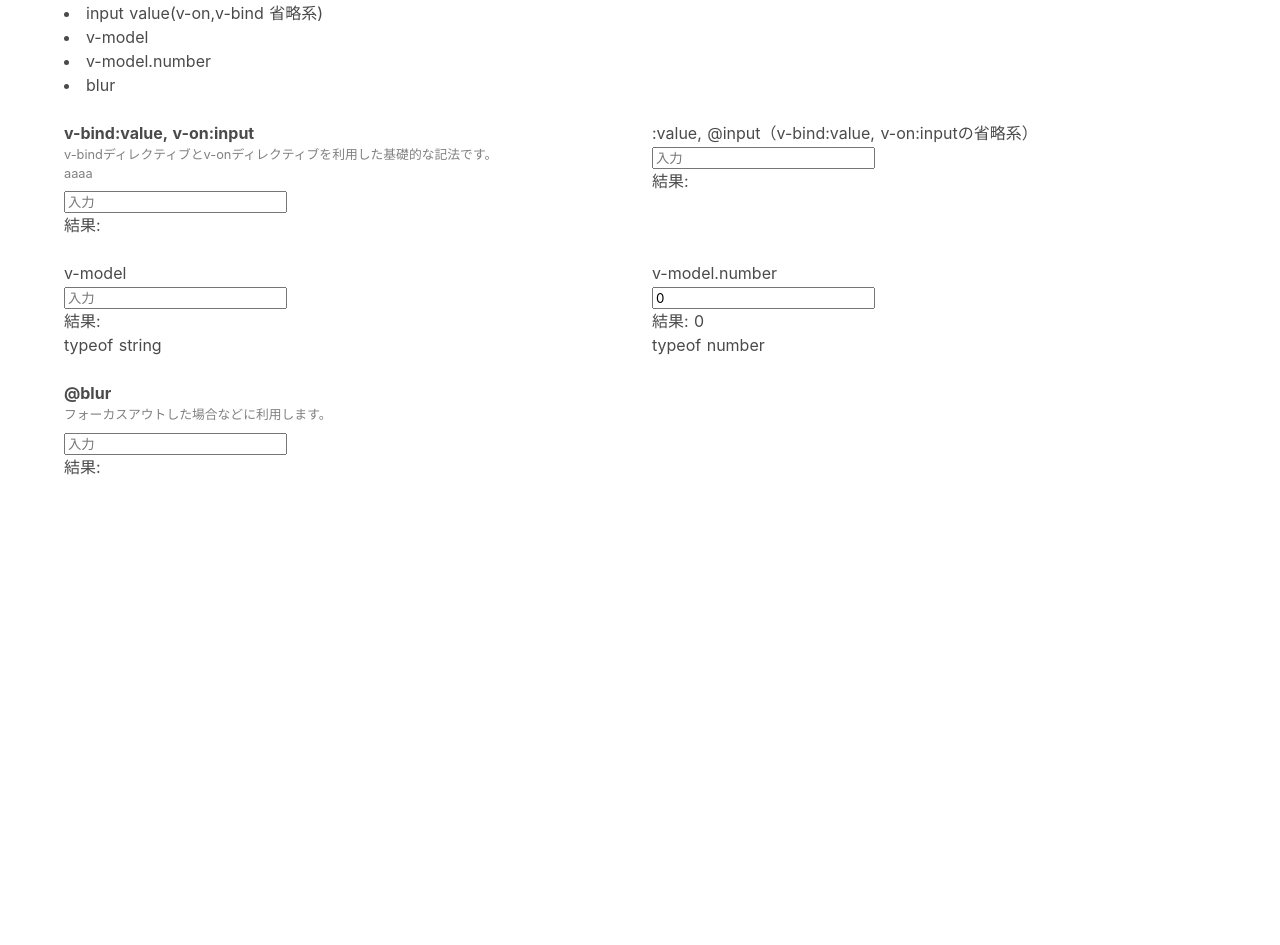
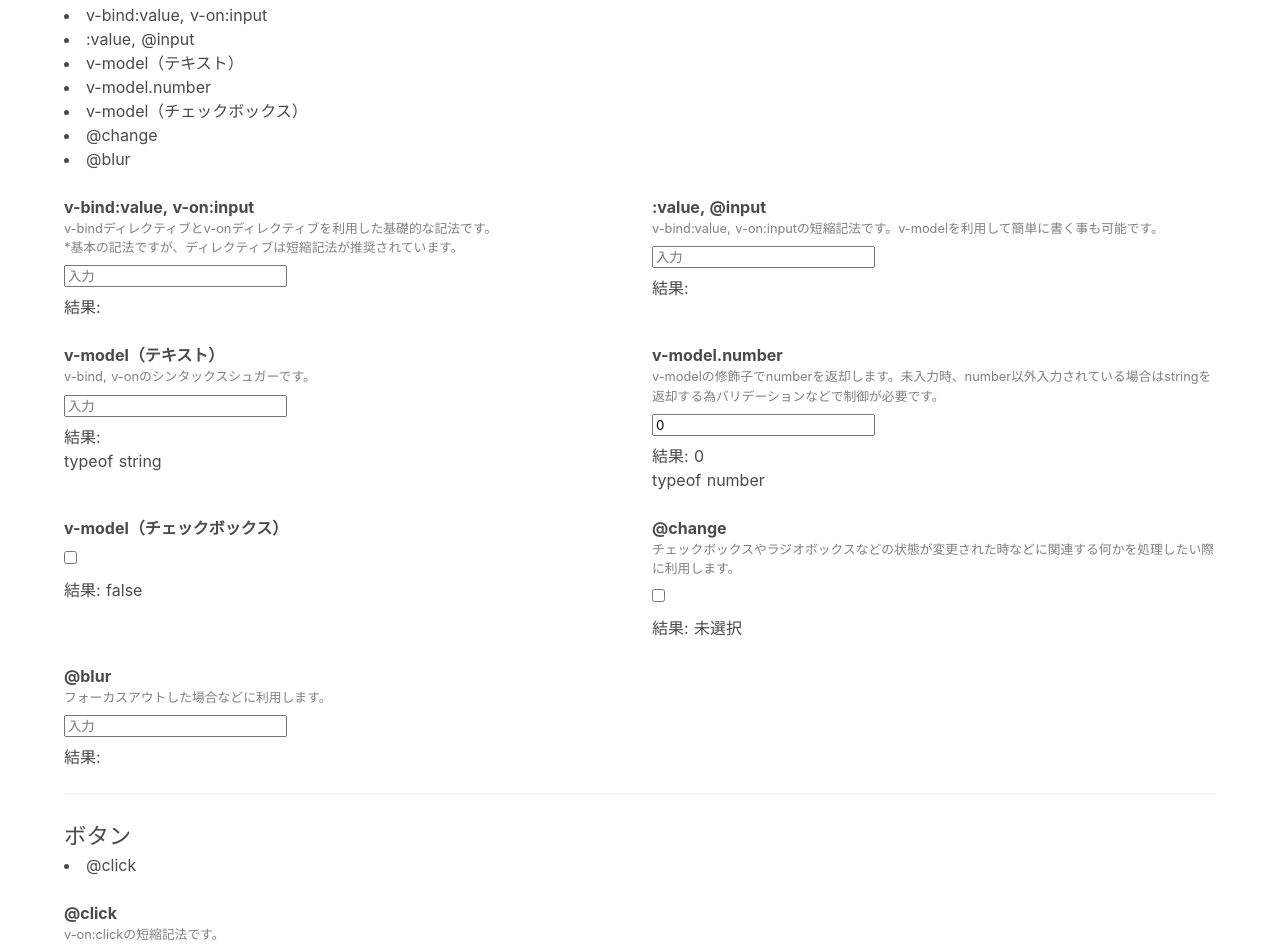
Before and after one commit to ND-share/codesandbox, a Nuxt app: page / in a window 1280 px wide. Shown: the part 167-1112 px from the top of the page. Before the commit the page ends 800 px from the top, so only its background shows below. Built offline with nearby package versions, Linux system fonts and the light colour scheme.

Commit message:
update cssをglobalへ変更

```diff
--- /dev/null
+++ b/assets/style/app.scss
@@ -0,0 +1,23 @@
+h1 {
+  font-size: 1.6em;
+}
+
+h2 {
+  font-size: 1.4em;
+}
+
+ul {
+  list-style-position: inside;
+  list-style-type: disc;
+}
+
+dl {
+  margin: 0 0 6px;
+  dt {
+    font-weight: bold;
+  }
+  dd {
+    color: gray;
+    font-size: 0.8em;
+  }
+}
--- a/nuxt.config.js
+++ b/nuxt.config.js
@@ -17,7 +17,8 @@ export default {
 
   // Global CSS: https://go.nuxtjs.dev/config-css
   css: [
-    'bulma'
+    'bulma',
+    '~/assets/style/app.scss'
   ],
 
   // Plugins to run before rendering page: https://go.nuxtjs.dev/config-plugins
--- a/pages/index.vue
+++ b/pages/index.vue
@@ -1,18 +1,21 @@
 <template>
   <section class="section">
     <div class="container">
-      <h1 class="mb-5">Capter1</h1>
-
+      <h1>Capter1 イベントハンドリング</h1>
+      <hr />
+      <section>
         <article>
-        <h2>データ入力系</h2>
+          <h2>フォーム入力</h2>
           <div class="columns">
             <div class="column is-12">
               <ul>
-              <li>input value(v-on,v-bind)</li>
-              <li>input value(v-on,v-bind 省略系)</li>
-              <li>v-model</li>
+                <li>v-bind:value, v-on:input</li>
+                <li>:value, @input</li>
+                <li>v-model（テキスト）</li>
                 <li>v-model.number</li>
-              <li>blur</li>
+                <li>v-model（チェックボックス）</li>
+                <li>@change</li>
+                <li>@blur</li>
               </ul>
             </div>
           </div>
@@ -23,7 +26,7 @@
                 <dt>v-bind:value, v-on:input</dt>
                 <dd>
                   v-bindディレクティブとv-onディレクティブを利用した基礎的な記法です。<br />
-                aaaa
+                  *基本の記法ですが、ディレクティブは短縮記法が推奨されています。
                 </dd>
               </dl>
               <input
@@ -32,40 +35,75 @@
                 placeholder="入力"
                 v-on:input="bindMessage = $event.target.value"
               />
-            <p>結果: {{ bindMessage }}</p>
+              <p class="mt-2">結果: {{ bindMessage }}</p>
             </div>
 
             <div class="column is-6">
-            <h3>:value, @input（v-bind:value, v-on:inputの省略系）</h3>
+              <dl>
+                <dt>:value, @input</dt>
+                <dd>
+                  v-bind:value,
+                  v-on:inputの短縮記法です。v-modelを利用して簡単に書く事も可能です。
+                </dd>
+              </dl>
               <input
                 type="text"
                 :value="omittedMessage"
                 placeholder="入力"
                 @input="omittedMessage = $event.target.value"
               />
-            <p>結果: {{ omittedMessage }}</p>
+              <p class="mt-2">結果: {{ omittedMessage }}</p>
             </div>
 
             <div class="column is-6">
-            <h3>v-model</h3>
+              <dl>
+                <dt>v-model（テキスト）</dt>
+                <dd>v-bind, v-onのシンタックスシュガーです。</dd>
+              </dl>
               <input v-model="modelMessage" type="text" placeholder="入力" />
-            <p>結果: {{ modelMessage }}</p>
+              <p class="mt-2">結果: {{ modelMessage }}</p>
               <p>typeof {{ typeof modelMessage }}</p>
             </div>
 
             <div class="column is-6">
-            <h3>v-model.number</h3>
+              <dl>
+                <dt>v-model.number</dt>
+                <dd>
+                  v-modelの修飾子でnumberを返却します。未入力時、number以外入力されている場合はstringを返却する為バリデーションなどで制御が必要です。
+                </dd>
+              </dl>
               <input
                 v-model.number="modelNumber"
                 type="text"
                 placeholder="入力"
               />
-            <p>結果: {{ modelNumber }}</p>
+              <p class="mt-2">結果: {{ modelNumber }}</p>
               <p>typeof {{ typeof modelNumber }}</p>
             </div>
+
+            <div class="column is-6">
+              <dl>
+                <dt>v-model（チェックボックス）</dt>
+              </dl>
+              <input v-model="vModelCheckBox" type="checkbox" />
+              <p class="mt-2">結果: {{ vModelCheckBox }}</p>
             </div>
 
-        <div class="columns is-multiline">
+            <div class="column is-6">
+              <dl>
+                <dt>@change</dt>
+                <dd>
+                  チェックボックスやラジオボックスなどの状態が変更された時などに関連する何かを処理したい際に利用します。
+                </dd>
+              </dl>
+              <input
+                v-model="valueCheckBox"
+                type="checkbox"
+                @change="changeCheckBox()"
+              />
+              <p class="mt-2">結果: {{ valueCheckBoxMessage }}</p>
+            </div>
+
             <div class="column is-6">
               <dl>
                 <dt>@blur</dt>
@@ -77,10 +115,32 @@
                 placeholder="入力"
                 @blur="searchYubin($event.target.value)"
               />
-            <p>結果: {{ yubin }}</p>
+              <p class="mt-2">結果: {{ yubin }}</p>
             </div>
           </div>
         </article>
+        <hr />
+        <article class="mb-6">
+          <h2>ボタン</h2>
+          <div class="columns">
+            <div class="column is-12">
+              <ul>
+                <li>@click</li>
+              </ul>
+            </div>
+          </div>
+
+          <div class="columns">
+            <div class="column is-6">
+              <dl>
+                <dt>@click</dt>
+                <dd>v-on:clickの短縮記法です。</dd>
+              </dl>
+              <button class="button is-info">カウンター</button>
+            </div>
+          </div>
+        </article>
+      </section>
     </div>
   </section>
 </template>
@@ -95,6 +155,9 @@ export default {
       modelNumber: 0,
       zip: '',
       yubin: '',
+      valueCheckBox: false,
+      vModelCheckBox: false,
+      valueCheckBoxMessage: '未選択',
     }
   },
   methods: {
@@ -111,30 +174,12 @@ export default {
           ? `${response.data.data.pref} ${response.data.data.city}`
           : '失敗'
     },
+    /**
+     * チェックボックスの更新時実行イベント
+     */
+    changeCheckBox() {
+      this.valueCheckBoxMessage = this.valueCheckBox ? '選択済' : '未選択'
+    },
   },
 }
 </script>
-
-<style lang="scss" scoped>
-h1 {
-  font-size: 1.6em;
-}
-h2 {
-  font-size: 1.4em;
-}
-ul {
-  list-style-position: inside;
-  list-style-type: disc;
-}
-
-dl {
-  margin: 0 0 6px;
-  dt {
-    font-weight: bold;
-  }
-  dd {
-    color: gray;
-    font-size: 0.8em;
-  }
-}
-</style>
```
Lines whose indentation alone changed are shown as unchanged.
